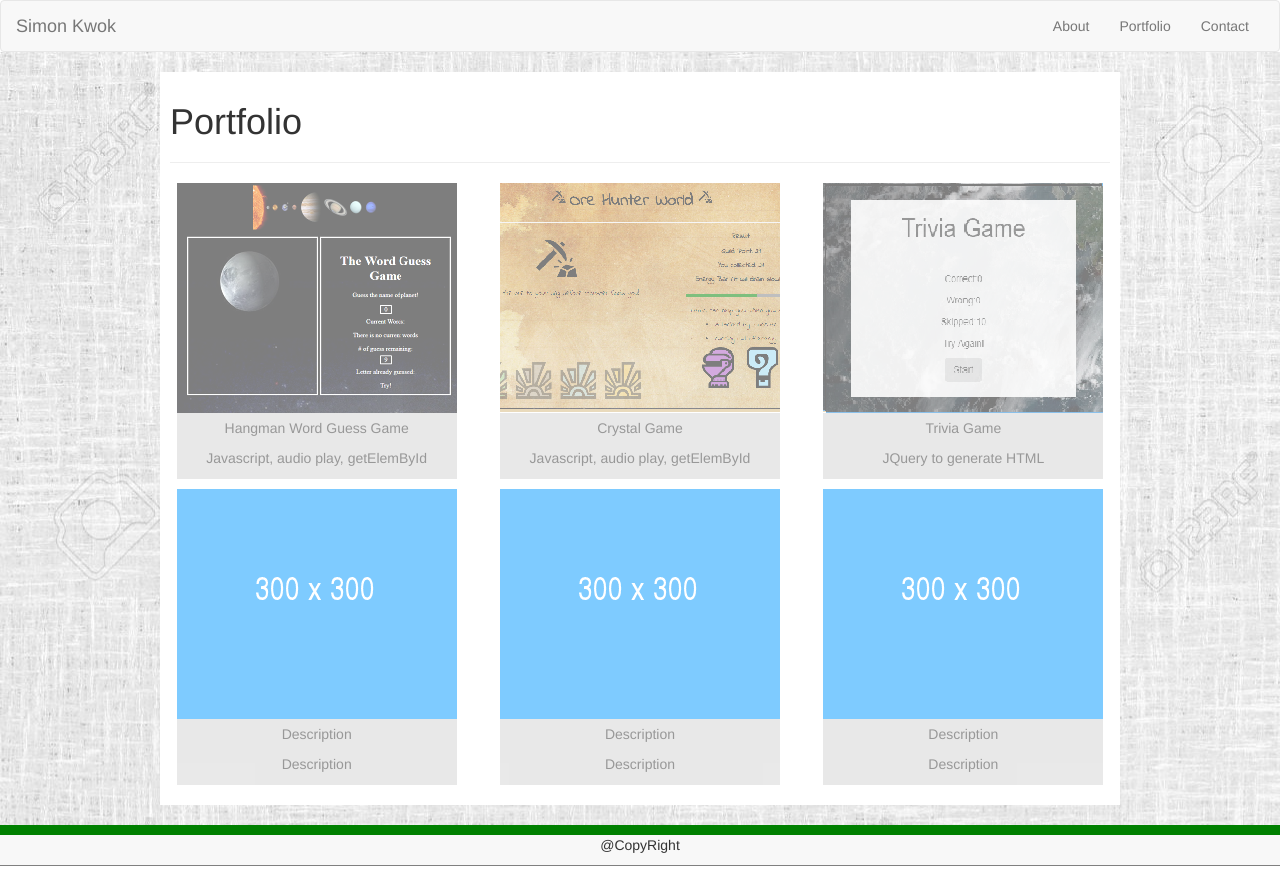
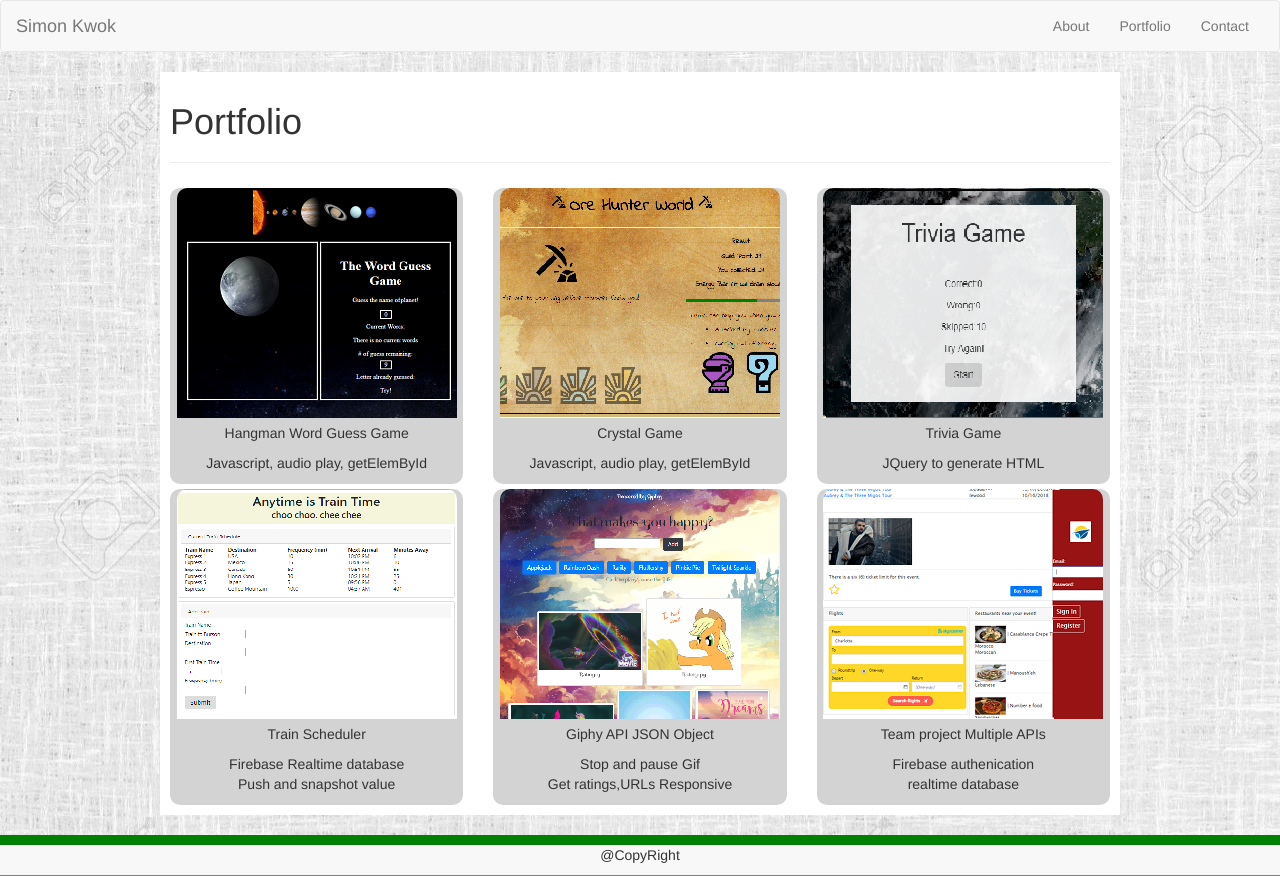
Before and after one commit to Simonkcoding/Bootstrap-Portfolio, a plain HTML site: page portfolio.html in a window 1280 px wide. Drawn offline with nearby package versions, Linux system fonts and the light colour scheme.

Commit message:
10-3-2018

```diff
--- a/assets/css/custom.css
+++ b/assets/css/custom.css
@@ -75,13 +75,25 @@ height:240px;
     margin-bottom:10px;
 }
 
-.portfolio-item {
+
+.card{
+    border-radius: 10px;
+    background-color: #d3d3d3;
+}
+
+.portfolio-pic {
+
     text-align: center;
     margin:auto;
-    margin-bottom:10px;
+    margin-top:5px;
 }
+.portfolio-pic>a>img{
+    border-radius: 10px 10px 0 0;
+}
+
 .portfolio-text{
-    background-color: #d3d3d3;
+    text-align: center;
+
     width:280px;
     margin:auto;
     padding:5px 0 1px 0;
--- a/oldversions/1/custom.css
+++ b/oldversions/1/custom.css
@@ -53,7 +53,7 @@ a {
 .wrapper{
 
     font-family:'Arial', 'Helvetica Neue', Helvetica, sans-serif;
-    background-image: url(../images/gravel.png);
+    background-image: url(assets/images/gravel.png);
     padding:30px 10px 30px 10px;
     overflow: auto;
 }
--- a/portfolio.html
+++ b/portfolio.html
@@ -6,6 +6,7 @@
     <meta charset="utf-8">
     <meta name="viewport" content="width=device-width, initial-scale=1">
     <link rel="stylesheet" href="https://maxcdn.bootstrapcdn.com/bootstrap/3.3.7/css/bootstrap.min.css">
+    <link rel="stylesheet" href="https://maxcdn.bootstrapcdn.com/bootstrap/4.0.0-alpha.2/css/bootstrap.min.css">
     <link rel="stylesheet" href="assets/css/custom.css">
     <script src="https://ajax.googleapis.com/ajax/libs/jquery/3.3.1/jquery.min.js"></script>
     <script src="https://maxcdn.bootstrapcdn.com/bootstrap/3.3.7/js/bootstrap.min.js"></script>
@@ -38,9 +39,9 @@
             <h1>Portfolio</h1>
             <hr>
             <div class="row">
-                <!--  -->
+                <!-- 1 -->
                 <div class="col-md-4 col-sm-6">
-                    <div class="portfolio-item portfolio-item1">
+                    <div class="card">
                         <div class="portfolio-pic">
                             <a href="https://simonkcoding.github.io/Word-Guess-Game/">
                                 <img src="assets/images/port_hangman.png" alt="crystal"></a>
@@ -51,9 +52,9 @@
                         </div>
                     </div>
                 </div>
-                <!--  -->
+                <!-- 2 -->
                 <div class="col-md-4 col-sm-6">
-                    <div class="portfolio-item portfolio-item2">
+                    <div class="card">
                         <div class="portfolio-pic">
                             <a href="https://simonkcoding.github.io/unit-4-game/">
                                 <img src="assets/images/port_crystal.png" alt="crystal"></a>
@@ -64,9 +65,9 @@
                         </div>
                     </div>
                 </div>
-                <!--  -->
+                <!-- 3 -->
                 <div class="col-md-4 col-sm-6">
-                    <div class="portfolio-item portfolio-item3">
+                    <div class="card">
                         <div class="portfolio-pic">
                             <a href="https://simonkcoding.github.io/TriviaGame/">
                                 <img src="assets/images/port_trivia.png" alt="crystal" width="280px"></a>
@@ -77,49 +78,48 @@
                         </div>
                     </div>
                 </div>
-                <!--  -->
-                <!--  -->
+                <!--4  -->
                 <div class="col-md-4 col-sm-6">
-                    <div class="portfolio-item portfolio-item4">
+                    <div class="card">
                         <div class="portfolio-pic">
-                            <a href="#">
-                                <img src="assets/images/placeholder.png" alt="crystal" width="280px"></a>
+                            <a href="https://simonkcoding.github.io/Train-Scheduler/">
+                                <img src="assets/images/trainscheduler.png" alt="crystal" width="280px"></a>
                         </div>
                         <div class="portfolio-text">
-                            <p>Description</p>
-                            <p>Description</p>
+                            <p>Train Scheduler</p>
+                            <p>Firebase Realtime database <br>
+                            Push and snapshot value</p>
                         </div>
                     </div>
                 </div>
-                <!--  -->
-                <!--  -->
+                <!--5 -->
                 <div class="col-md-4 col-sm-6">
-                    <div class="portfolio-item portfolio-item5">
+                    <div class="card">
                         <div class="portfolio-pic">
-                            <a href="#">
-                                <img src="assets/images/placeholder.png" alt="crystal" width="280px"></a>
+                            <a href="https://simonkcoding.github.io/GifTastic/">
+                                <img src="assets/images/giphy.png" alt="crystal" width="280px"></a>
                         </div>
                         <div class="portfolio-text">
-                            <p>Description</p>
-                            <p>Description</p>
+                            <p>Giphy API JSON Object</p>
+                            <p>Stop and pause Gif <br>
+                            Get ratings,URLs Responsive</p>
                         </div>
                     </div>
                 </div>
-                <!--  -->
-                <!--  -->
+                <!--6 -->
                 <div class="col-md-4 col-sm-6">
-                    <div class="portfolio-item portfolio-item6">
+                    <div class="card">
                         <div class="portfolio-pic">
-                            <a href="#">
-                                <img src="assets/images/placeholder.png" alt="crystal" width="280px"></a>
+                            <a href="https://simonkcoding.github.io/travelgroupie/index.html">
+                                <img src="assets/images/travelgroupie.png" alt="crystal" width="280px"></a>
                         </div>
                         <div class="portfolio-text">
-                            <p>Description</p>
-                            <p>Description</p>
+                            <p>Team project Multiple APIs</p>
+                            <p>Firebase authenication <br> realtime database</p>                        </p>
                         </div>
                     </div>
                 </div>
-                <!--  -->
+
             </div>
     </section>
 
@@ -129,14 +129,11 @@
 
     <script>
 
-        setTimeout(function () {
-            $('.portfolio-item').animate({ opacity: 0.5 }, 1000);
-        })
 
-        $('.portfolio-item').hover(function () {
-            $(this).animate({ opacity: 1 }, 500);
+        $('.card').hover(function () {
+            $(this).css("box-shadow", " 0 4px 8px 0 rgba(0, 0, 0, 0.2), 0 6px 20px 0 rgba(0, 0, 0, 0.19)")
         }, function () {
-            $(this).animate({ opacity: 0.5 }, 500);
+            $(this).css("box-shadow", "")
         });
 
 
```
Also changed, not shown: oldversions/1/index.html (+1 -1 lines), oldversions/1/portfolio.html (+1 -1 lines), assets/images/giphy.png (added), assets/images/trainscheduler.png (added), assets/images/travelgroupie.png (added), oldversions/1/assets/images/carousel_crystal.jpg (added), oldversions/1/assets/images/carousel_template.jpg (added), oldversions/1/assets/images/carousel_trivia.jpg (added), oldversions/1/assets/images/carousel_wordguess.jpg (added), oldversions/1/assets/images/circuit.jpg (added), oldversions/1/assets/images/github-128.png (added), oldversions/1/assets/images/gravel.png (added), oldversions/1/assets/images/placeholder.png (added), oldversions/1/assets/images/port_crystal.png (added), 3 more files.
